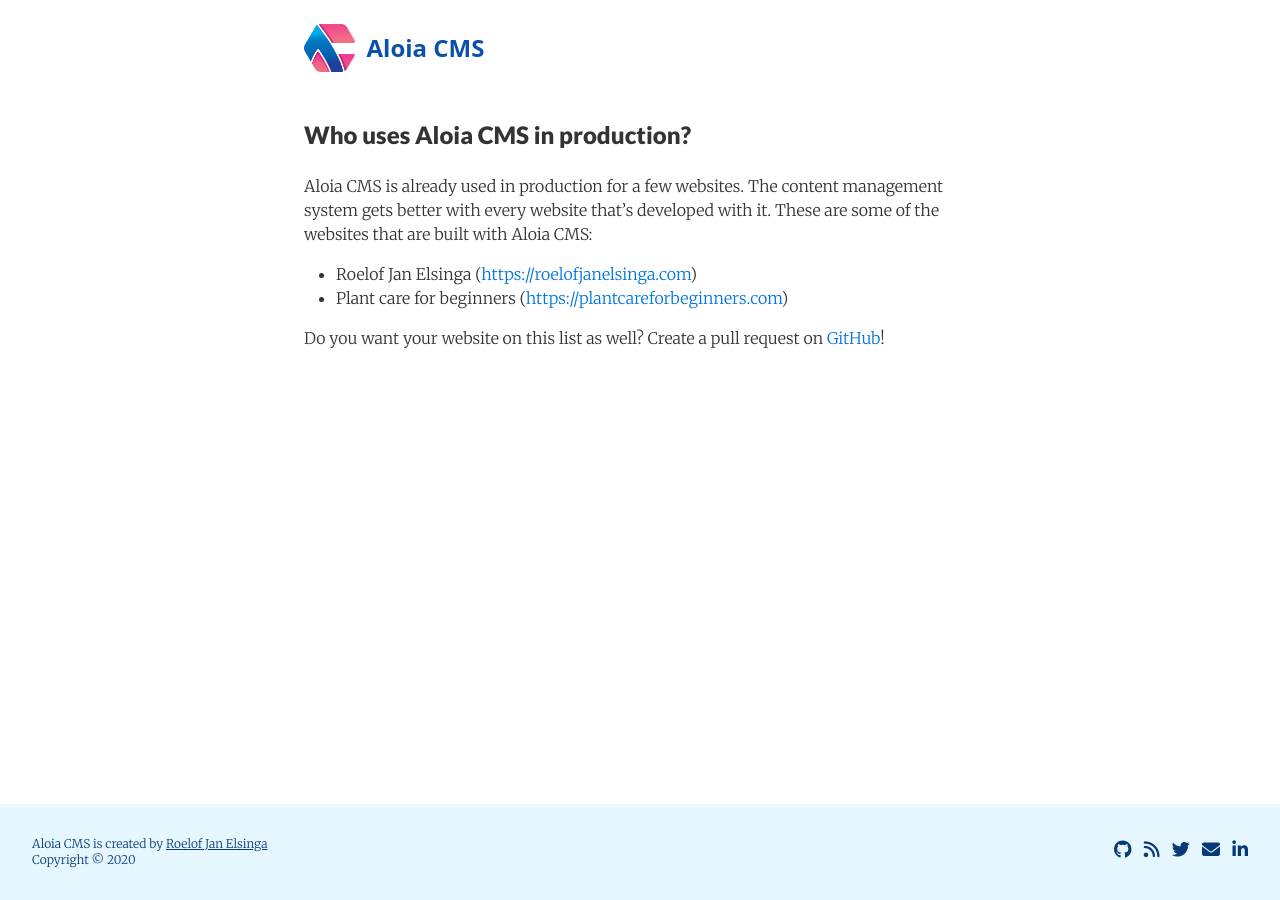
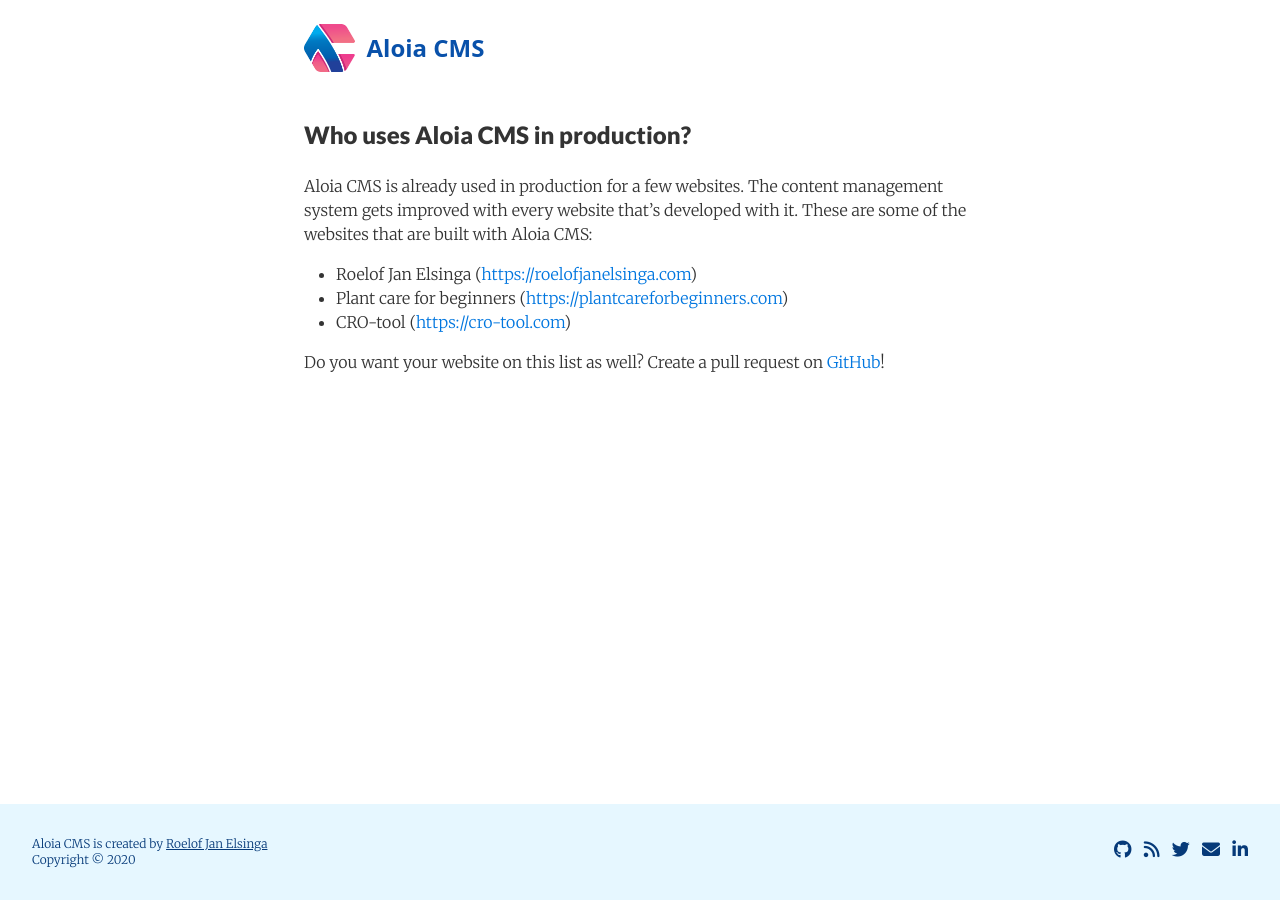
Before and after one commit to roelofjan-elsinga/aloia-cms-website, a Jekyll site: the page built from _pages/who-uses-aloia-cms.md, in a window 1280 px wide. Built offline with Jekyll 4.4.1, drawn with Linux system fonts in a browser that asks for light colours; nearby versions of some CDN libraries; comment, search, counter and statistics services are not loaded.

Commit message:
Update who-uses-aloia-cms.md

```diff
--- a/_pages/who-uses-aloia-cms.md
+++ b/_pages/who-uses-aloia-cms.md
@@ -4,10 +4,12 @@
 permalink: /who-uses-aloia-cms-in-production
 ---
 
-Aloia CMS is already used in production for a few websites. The content management system gets better with every website that's developed with it.
+Aloia CMS is already used in production for a few websites.
+The content management system gets improved with every website that's developed with it.
 These are some of the websites that are built with Aloia CMS:
 
 - Roelof Jan Elsinga ([https://roelofjanelsinga.com](https://roelofjanelsinga.com))
 - Plant care for beginners ([https://plantcareforbeginners.com](https://plantcareforbeginners.com))
+- CRO-tool ([https://cro-tool.com](https://cro-tool.com))
 
 Do you want your website on this list as well? Create a pull request on [GitHub](https://github.com/roelofjan-elsinga/aloia-cms-website)!
```
